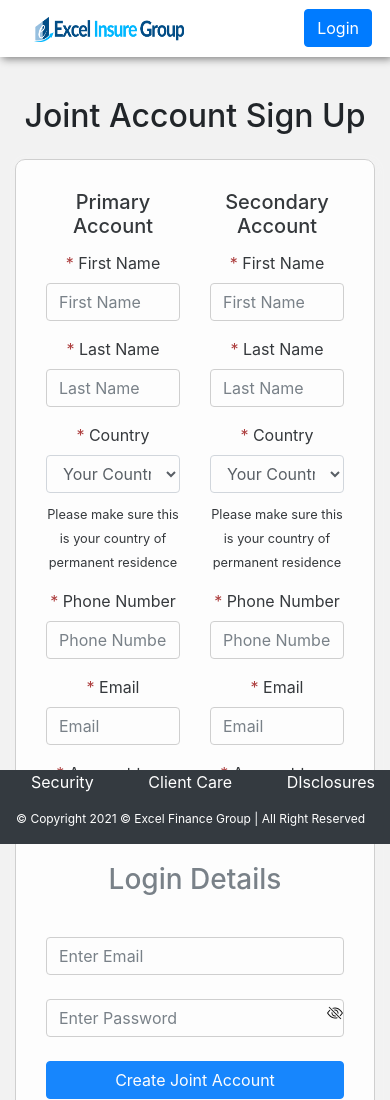
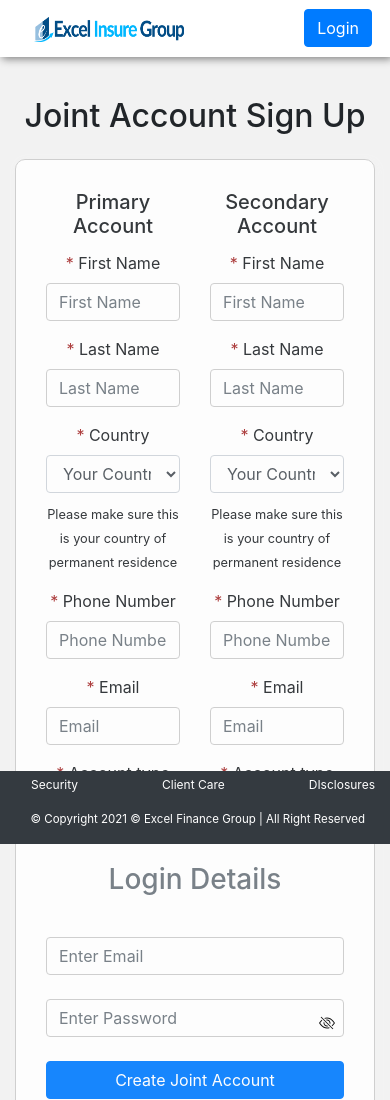
Before and after one commit to DivineChuks/webTraderSignUp, a plain HTML site: page index.html in a window 390 px wide. Shown: the top 1100 px of the page. Drawn offline with nearby package versions, Linux system fonts and the light colour scheme.

Commit message:
more commit

```diff
--- a/css/style.css
+++ b/css/style.css
@@ -46,8 +46,8 @@ h5 {
 
 .eye {
   position: absolute;
-  top: 84%;
-  right: 12%;
+  top: 85%;
+  right: 14%;
   cursor: pointer;
 }
 
@@ -80,8 +80,16 @@ footer {
   .register {
     margin-right: 10px;
   }
+ .copy{
+    padding-top: 5px !important;
+  }
+  .copy a {
+    font-size: 12px;
+    padding-top: 5 !important;
+  }
 
   .copy p {
-    font-size: 12px;
+    font-size: 11.5px;
+    padding: 0;
   }
 }
```
